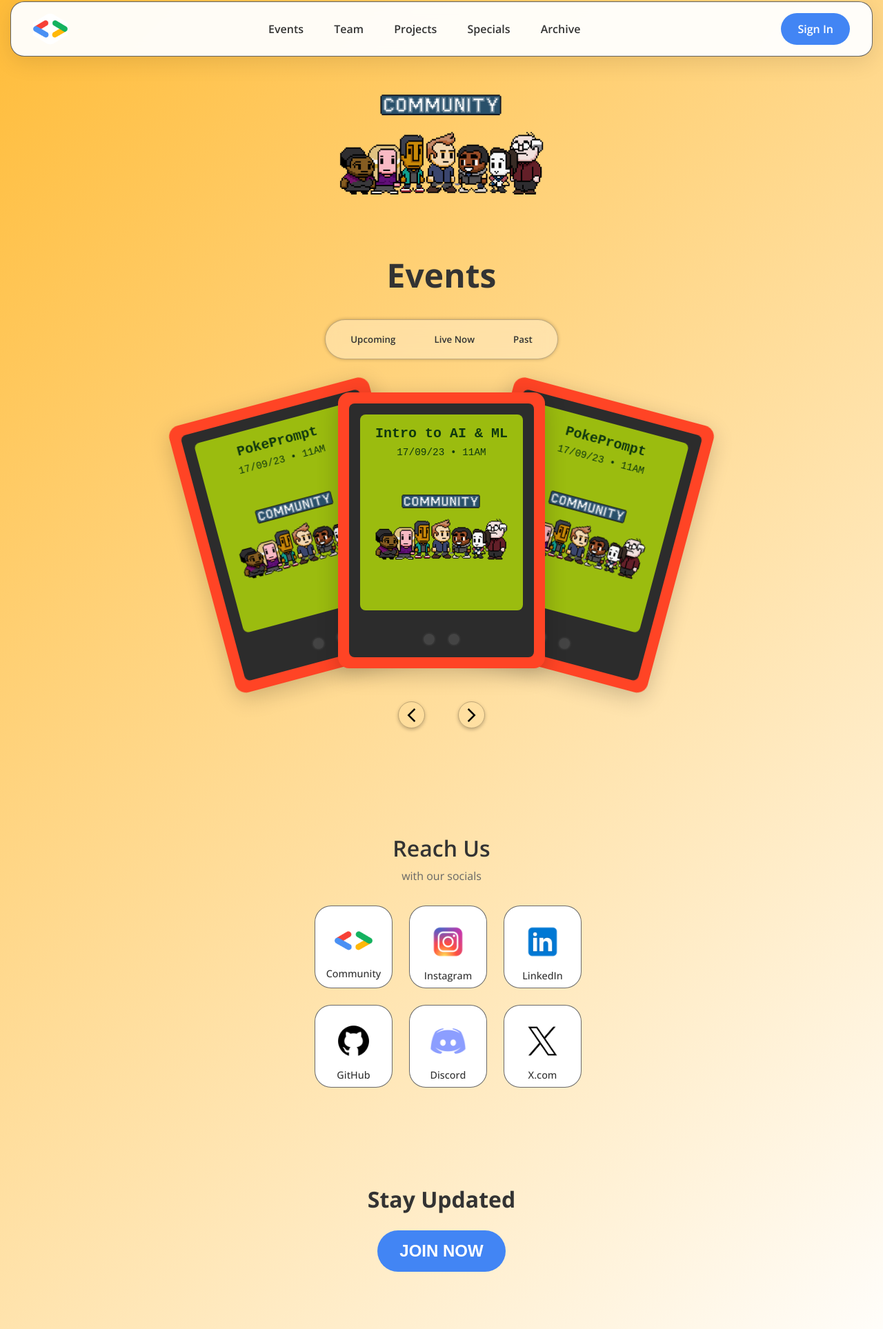
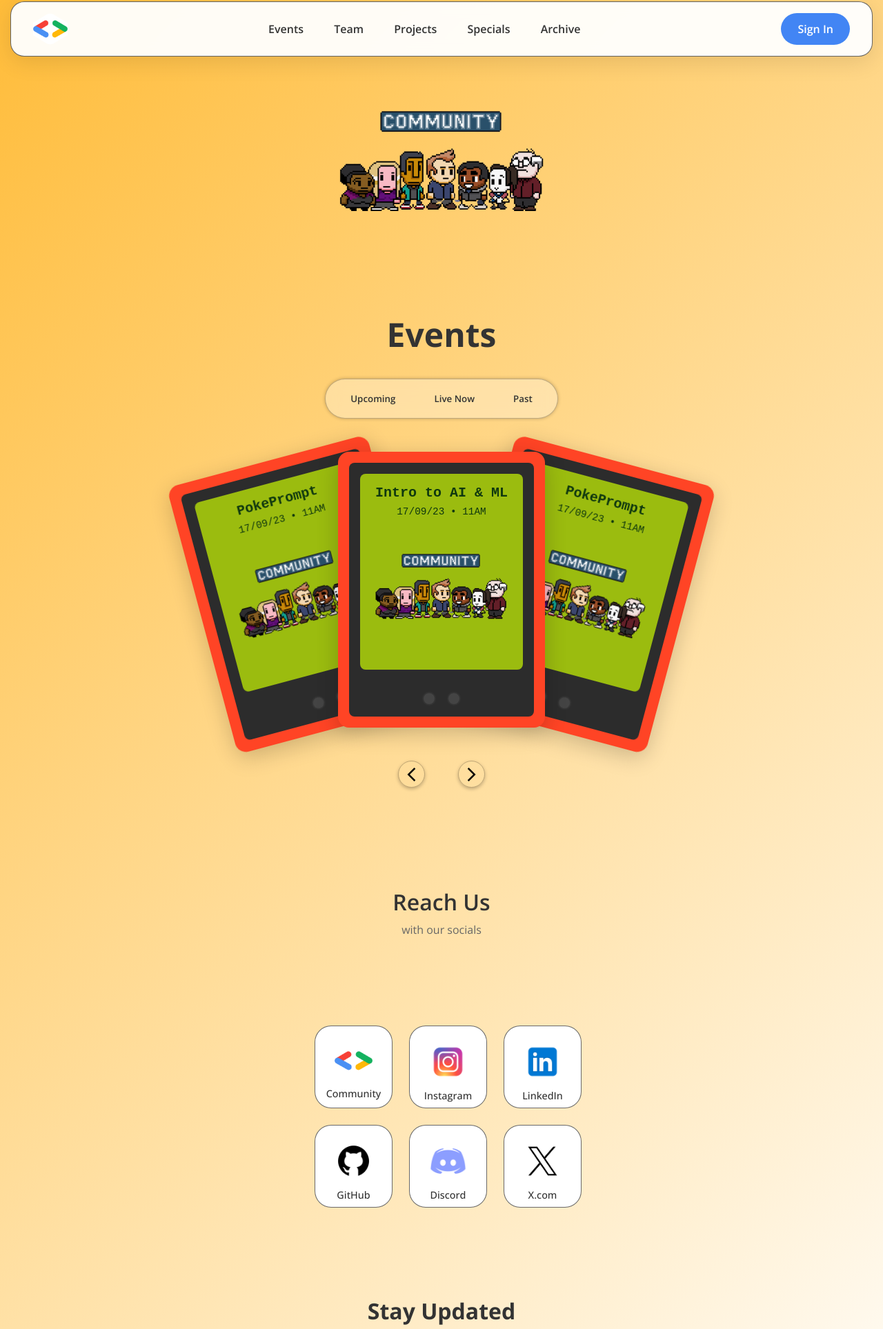
Before and after one commit to SpreadSheets600/GDG-Web-Dev, a plain HTML site: page GDG-Clone/index.html in a window 1280 px wide. Shown: the part 13-1940 px from the top of the page at 69% size. Drawn offline with nearby package versions, Linux system fonts and the light colour scheme.

Commit message:
Updated Margin And Padding

```diff
--- a/GDG-Clone/style.css
+++ b/GDG-Clone/style.css
@@ -112,7 +112,8 @@ h1 {
   display: flex;
   flex-direction: column;
   gap: 2rem;
-  margin-top: 3rem;
+  margin-top: 10rem;
+  margin-bottom: 8rem;
   align-items: center;
   justify-content: center;
   text-align: center;
@@ -259,7 +260,8 @@ button.tab {
 
 .social-text {
   text-align: center;
-  margin: 3rem 0 2rem;
+  margin-top: 8rem;
+  margin-bottom: 8rem;
 }
 
 .social-text h2 {
@@ -387,7 +389,7 @@ button.tab {
 }
 
 .footer {
-  margin-top: 4rem;
+  margin-top: 8rem;
 }
 
 .footer-section {
@@ -395,7 +397,8 @@ button.tab {
   flex-direction: column;
   align-items: center;
   justify-content: center;
-  margin-bottom: 2rem;
+  margin-bottom: 8rem;
+  margin-top: 8rem;
 }
 
 .footer-img {
@@ -418,6 +421,7 @@ button.tab {
   font-size: 1.5rem;
   font-weight: 600;
   cursor: pointer;
+  margin-bottom: 8rem;
   transition: all 0.3s ease;
 }
 
```
Also changed, not shown: GDG-Clone/index.html (+0 -17 lines).
